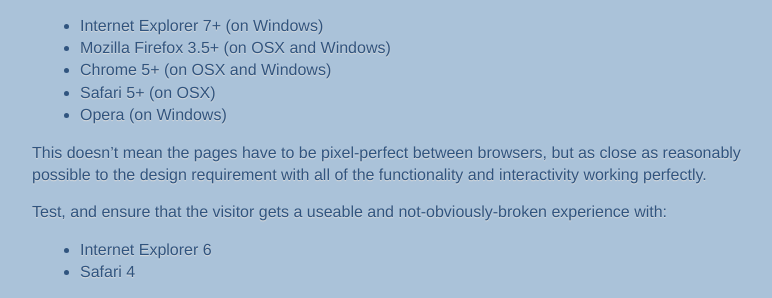
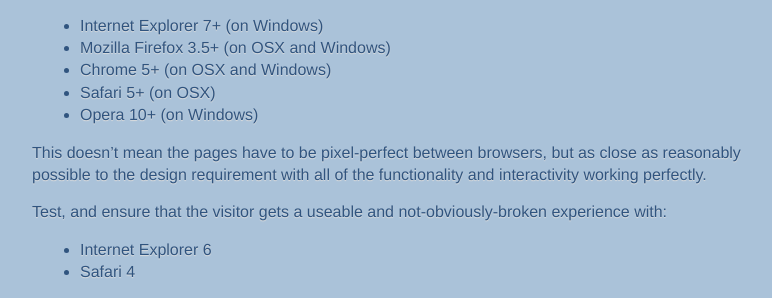
Before and after one commit to nefarioustim/front-end-development-best-practice, a Jekyll site: the page built from index.md, in a window 1280 px wide and 900 px high, scrolled down 696 px. Shown: the part 154-452 px from the top of the window, without its empty margins (119-891 px from the left). Built offline with Jekyll 4.4.1, drawn with Linux system fonts in a browser that asks for light colours; Markdown is read by kramdown in place of the engine named in the settings.

Commit message:
Baseline browsers: added more wording, reordered browsers, and added in Opera for Windows.

```diff
--- a/index.md
+++ b/index.md
@@ -42,7 +42,7 @@
 * Mozilla Firefox 3.5+ (on OSX and Windows)
 * Chrome 5+ (on OSX and Windows)
 * Safari 5+ (on OSX)
-* Opera (on Windows)
+* Opera 10+ (on Windows)
 
 This doesn't mean the pages have to be pixel-perfect between browsers, but as close as reasonably possible to the design requirement with all of the functionality and interactivity working perfectly.
 
```
